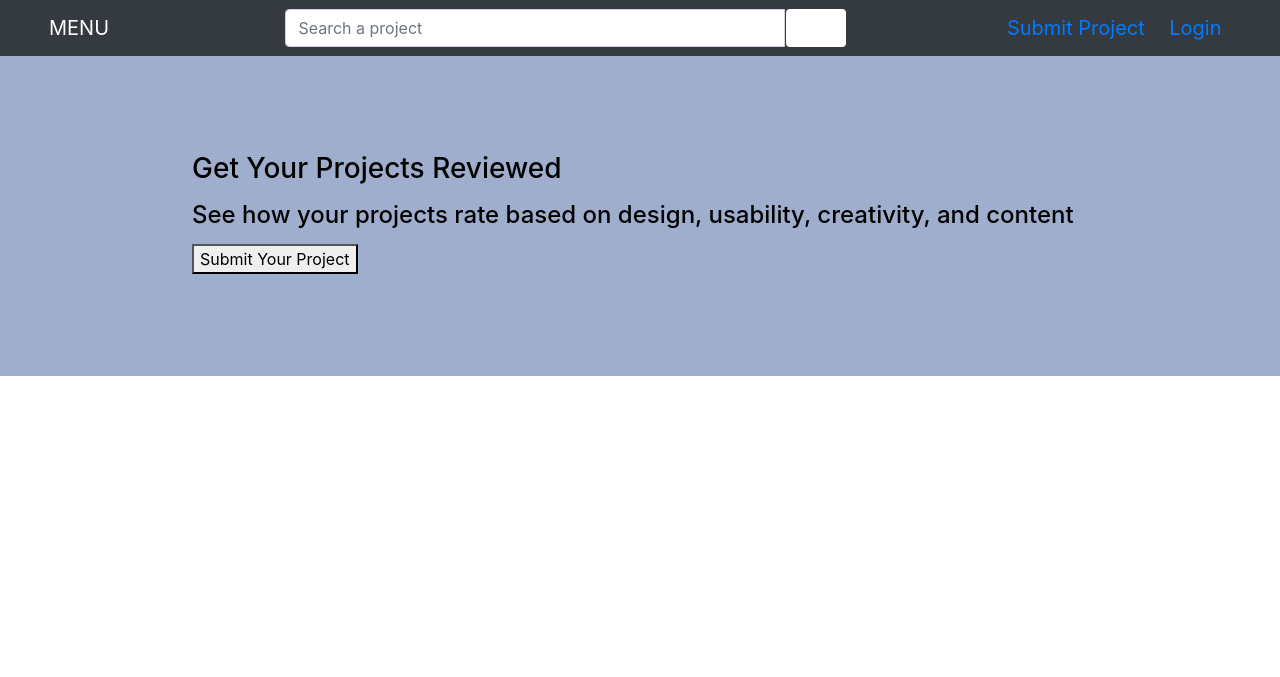
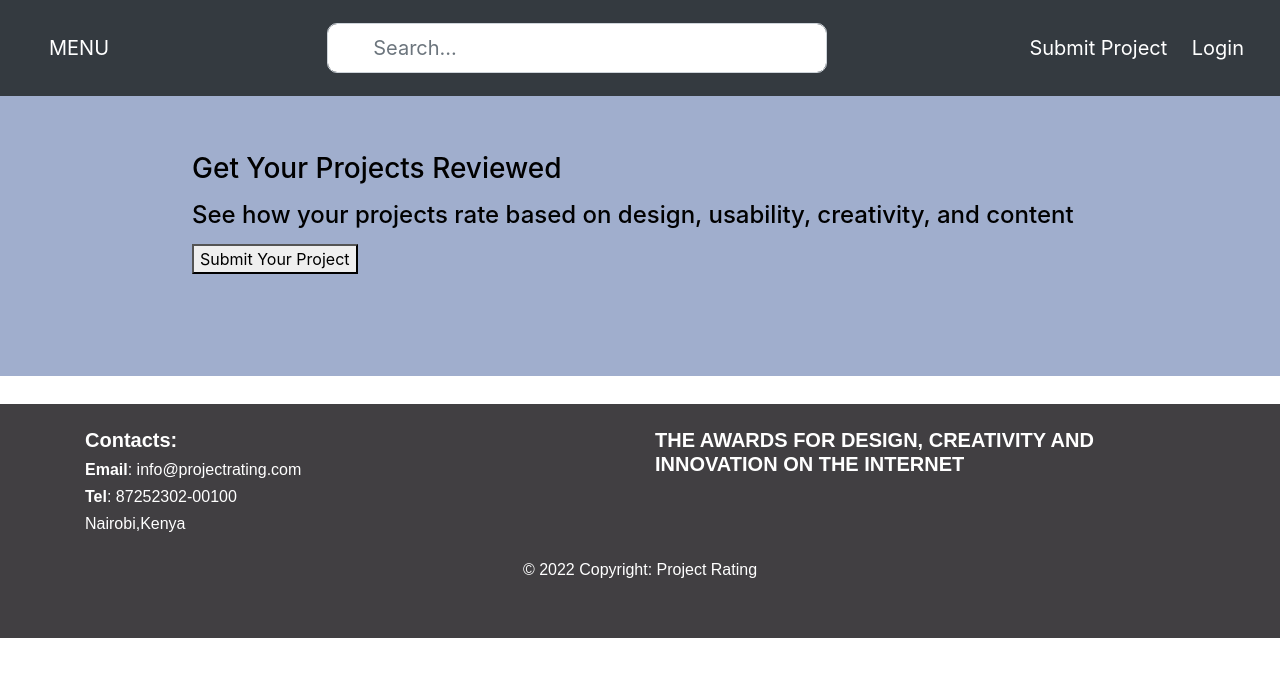
Before and after one commit to Kirugik/project-rating, a Django app: page / in a window 1280 px wide; the page is wider, and only the part inside the window is pictured. Shown: the top 677 px of that part. Run offline with Django 4.2, Linux system fonts and the light colour scheme; data that the repository does not hold is empty; some libraries are stand-ins or nearby versions; grey boxes are pictures that could not be loaded.

Commit message:
Fix: Fix navbar and footer

```diff
--- a/rater/templates/rater/base.html
+++ b/rater/templates/rater/base.html
@@ -41,6 +41,11 @@
     {% endblock %}
 
 
+  {% block footer %}
+  {% include 'rater/footer.html' %}
+  {% endblock %}
+
+
 
     {% block scripts %}
     <script src="https://code.jquery.com/jquery-3.6.0.min.js" integrity="sha256-/xUj+3OJU5yExlq6GSYGSHk7tPXikynS7ogEvDej/m4=" crossorigin="anonymous"></script>
--- /dev/null
+++ b/rater/templates/rater/footer.html
@@ -0,0 +1,45 @@
+{% load bootstrap4 %}
+<!-- Footer -->
+<footer class="page-footer font-small pt-4" style="background-color: #413f42; color: white;padding-top: 100px;padding-bottom:40px;font-family:Arial, Helvetica, sans-serif">
+
+    <!-- Footer Text -->
+    <div class="container">
+
+        <!-- Grid row -->
+        <div class="row">
+
+            <!-- Grid column -->
+            <div class="col-md-6 mt-md-0 mt-3">
+
+                <!-- Footer Content -->
+                <h5 class="font-weight-bold"><strong> Contacts</strong>:</h5>
+                <h6 ><strong>Email</strong>: info@projectrating.com<h6>
+                    <h6><strong> Tel</strong>: 87252302-00100</h6>
+                    <h6>Nairobi,Kenya</h6>
+                </div>
+                <!-- Grid column -->
+
+                <!-- Grid column -->
+                <div class="col-md-6 mb-md-0 mb-3" >
+
+                    <!-- Content -->
+                    <h5 class="text-uppercase font-weight-bold"><strong> The awards for design, creativity and innovation on the Internet</strong></h5>
+                    <hr class="clearfix w-100 d-md-none pb-3">
+                </div>
+                <!-- Grid column -->
+
+            </div>
+            <!-- Grid row -->
+
+        </div>
+        <!-- Footer Text -->
+
+
+        <!-- Copyright -->
+        <div class="footer-copyright text-center py-3">© 2022 Copyright:
+            <a href="https://mdbootstrap.com/"> <span style="color: white;">Project Rating</span></a>
+        </div>
+        <!-- Copyright -->
+
+    </footer>
+    <!-- Footer -->
--- a/rater/templates/rater/index.html
+++ b/rater/templates/rater/index.html
@@ -72,7 +72,7 @@
 
 
 <div class="container-fluid">
-    <div class="row mt-4">
+    <div class="row mt-4 mb-1">
 
         {% for project in projects %}
         <div class="col-md-3">
--- a/rater/templates/rater/navbar.html
+++ b/rater/templates/rater/navbar.html
@@ -1,30 +1,65 @@
+<style>
+
+
+.left-pan {
+    padding-left: 7px;
+}
+
+
+.left-pan i {
+    padding-left: 10px;
+}
+</style>
+
+
 <!-- Fixed Left Sidebar -->
-<nav class="navbar navbar-expand-lg fixed-top navbar-dark bg-dark pmd-navbar pmd-z-depth">
-    <a href="javascript:void(0);" data-target="basicSidebar" data-placement="left" class="btn btn-sm pmd-btn-fab pmd-btn-flat pmd-ripple-effect pmd-sidebar-toggle"><i class="fa-solid fa-bars" style="margin-right: 15px; font-size: 20px;"></i></a>
+<nav class="navbar navbar-expand-lg fixed-top navbar-dark bg-dark pmd-navbar pmd-z-depth" style="background-color:#413f42;">
+    <a href="javascript:void(0);" data-target="basicSidebar" data-placement="left" class="btn btn-sm pmd-btn-fab pmd-btn-flat pmd-ripple-effect pmd-sidebar-toggle"><i class="fa-solid fa-bars" style="margin-right: 15px; font-size: 25px; color: #ffffff;"></i></a>
     <a class="navbar-brand" href="/">MENU</a>
 
     <!-- Navbar Right icon -->
     <div class="search pmd-navbar-right-icon ml-auto">
         <!-- Adding a search form  -->
-            <form class="navbar-form" role="search" action="{% url 'search' %}">
+            <!-- <form class="navbar-form" role="search" action="{% url 'search' %}" style="padding-top: 20px; padding-bottom: 20px;">
                 <div class="input-group">
                     <input type="text" class="form-control" placeholder="Search a project" name="image" style="width: 500px;">
                     <button class="btn btn-default" type="submit" style="background-color: #ffffff; color: #5A5560; font-size: 14px; margin-left: 1px; width: 60px;"><i class="glyphicon glyphicon-search"></i>
                     </button>
                 </div>
-            </form>
+            </form> -->
         <!-- search form end -->
+
+
+
+    <!-- Adding a search form  -->
+    <div class="d-flex justify-content-center align-items-center">
+        <form class="navbar-form" role="search" action="{% url 'search' %}" style="padding-top: 15px; padding-bottom: 15px;">
+            <div class="form" style="position: relative;">
+                <i class="fa fa-search" style="position: absolute; top: 13px; left: 20px; font-size: 20px; color: #413f42;"></i>
+                <input type="text" class="form-control form-input" placeholder="Search..." style="height: 50px; width: 500px; text-indent: 33px; border-radius: 10px; font-size: 20px;">
+            </div>
+        </form>
+    </div>
+    <!-- search form end -->
+
+
+
+
+
+
+
+
     </div>
 
     <div class="pmd-navbar-right-icon ml-auto">
-        <a href="{% url 'new-project' %}" style="font-size: 20px; margin-right: 20px">Submit Project</a>
+        <a href="{% url 'new-project' %}" style="font-size: 20px; margin-right: 20px; color: white; text-decoration: none;">Submit Project</a>
         {% if request.user.is_authenticated %}
-        <a href="{% url 'user-profile' %}" style="font-size: 20px; margin-right: 20px">Profile</a>
-        <a href="{% url 'logout' %}" style="font-size: 20px; margin-right: 20px">Logout</a>
+        <a href="{% url 'user-profile' %}" style="font-size: 20px; margin-right: 20px; color: white; text-decoration: none;">Profile</a>
+        <a href="{% url 'logout' %}" style="font-size: 20px; margin-right: 20px; color: white; text-decoration: none;">Logout</a>
         {% else %}
-        <a href="{% url 'login' %}" style="font-size: 20px; margin-right: 20px">Login</a>
+        <a href="{% url 'login' %}" style="font-size: 20px; margin-right: 20px; color: white; text-decoration: none;">Login</a>
         {% endif %}
-        <a href="javascript:void(0);" class="btn btn-sm pmd-btn-fab pmd-btn-flat pmd-ripple-effect"><i class="fa-solid fa-magnifying-glass"></i></a>
+        <!-- <a href="javascript:void(0);" class="btn btn-sm pmd-btn-fab pmd-btn-flat pmd-ripple-effect"><i class="fa-solid fa-magnifying-glass"></i></a> -->
     </div>
 </nav>
 
--- a/rater/views.py
+++ b/rater/views.py
@@ -33,7 +33,6 @@ def registerUser(request):
 def loginUser(request):
     if request.user.is_authenticated:
         return redirect('index')
-
     else:
         if request.method == 'POST':
             username = request.POST.get('username')
```
